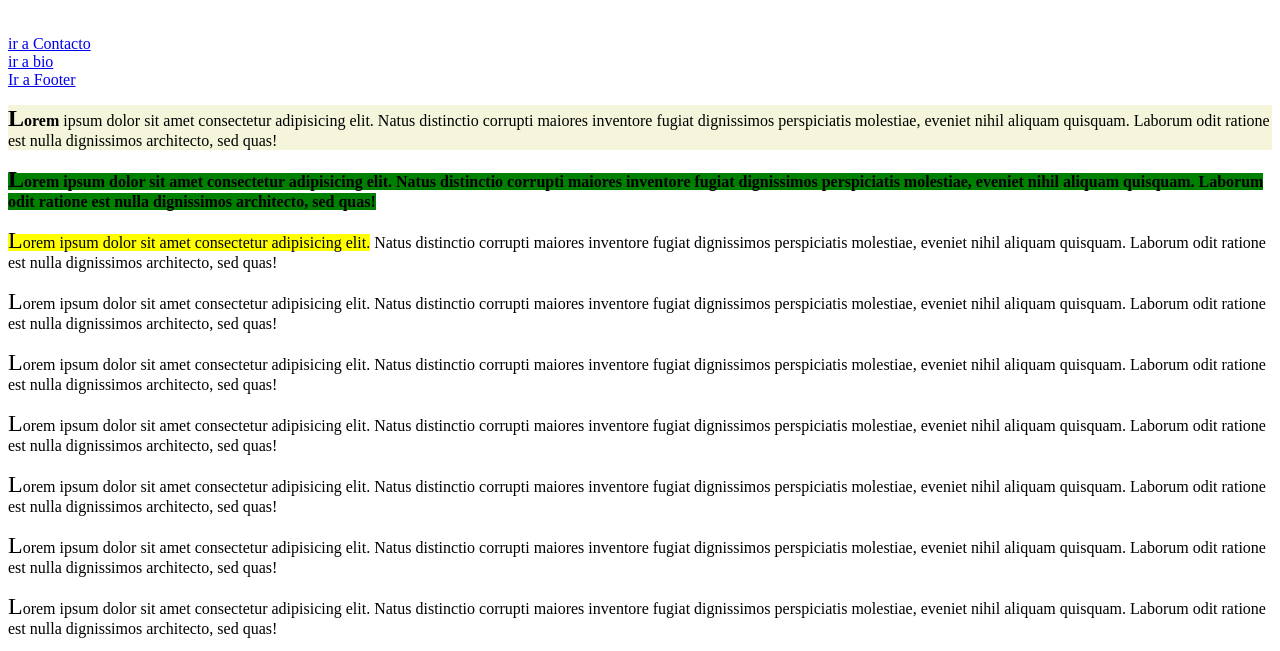
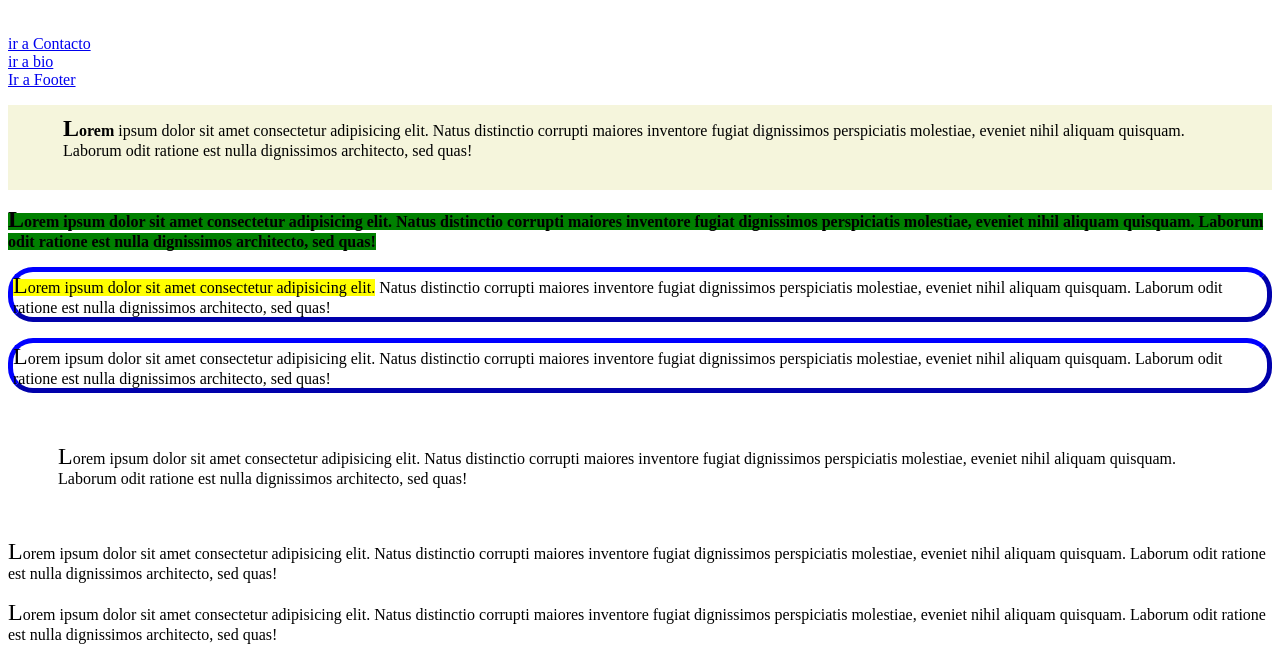
Before and after one commit to CarlosAlonsoLuquin/TrabajosClase, a plain HTML site: page index.html in a window 1280 px wide. Shown: the part 110-761 px from the top of the page. Drawn offline with Linux system fonts and the light colour scheme.

Commit message:
actividad lunes 22

```diff
--- a/assets/style/main.css
+++ b/assets/style/main.css
@@ -26,3 +26,15 @@ li:last-child {
 p::first-letter {
   font-size: x-large;
 }
+#primero{
+  padding: 10px 50px 30px 55px;
+}
+#segundo{
+  border: 5px;
+  border-style: outset;
+  border-color: blue;
+  border-radius: 25px;
+}
+#tercero{
+  margin: 50px;
+}
--- a/index.html
+++ b/index.html
@@ -35,21 +35,21 @@
       >
     </p>
 
-    <p>
+    <p id="segundo">
       <mark>Lorem ipsum dolor sit amet consectetur adipisicing elit.</mark>
       Natus distinctio corrupti maiores inventore fugiat dignissimos
       perspiciatis molestiae, eveniet nihil aliquam quisquam. Laborum odit
       ratione est nulla dignissimos architecto, sed quas!
     </p>
 
-    <p>
+    <p id="segundo">
       Lorem ipsum dolor sit amet consectetur adipisicing elit. Natus distinctio
       corrupti maiores inventore fugiat dignissimos perspiciatis molestiae,
       eveniet nihil aliquam quisquam. Laborum odit ratione est nulla dignissimos
       architecto, sed quas!
     </p>
 
-    <p>
+    <p id="tercero">
       Lorem ipsum dolor sit amet consectetur adipisicing elit. Natus distinctio
       corrupti maiores inventore fugiat dignissimos perspiciatis molestiae,
       eveniet nihil aliquam quisquam. Laborum odit ratione est nulla dignissimos
```
Also changed, not shown: views/Contacto.html (+1 -0 lines).
